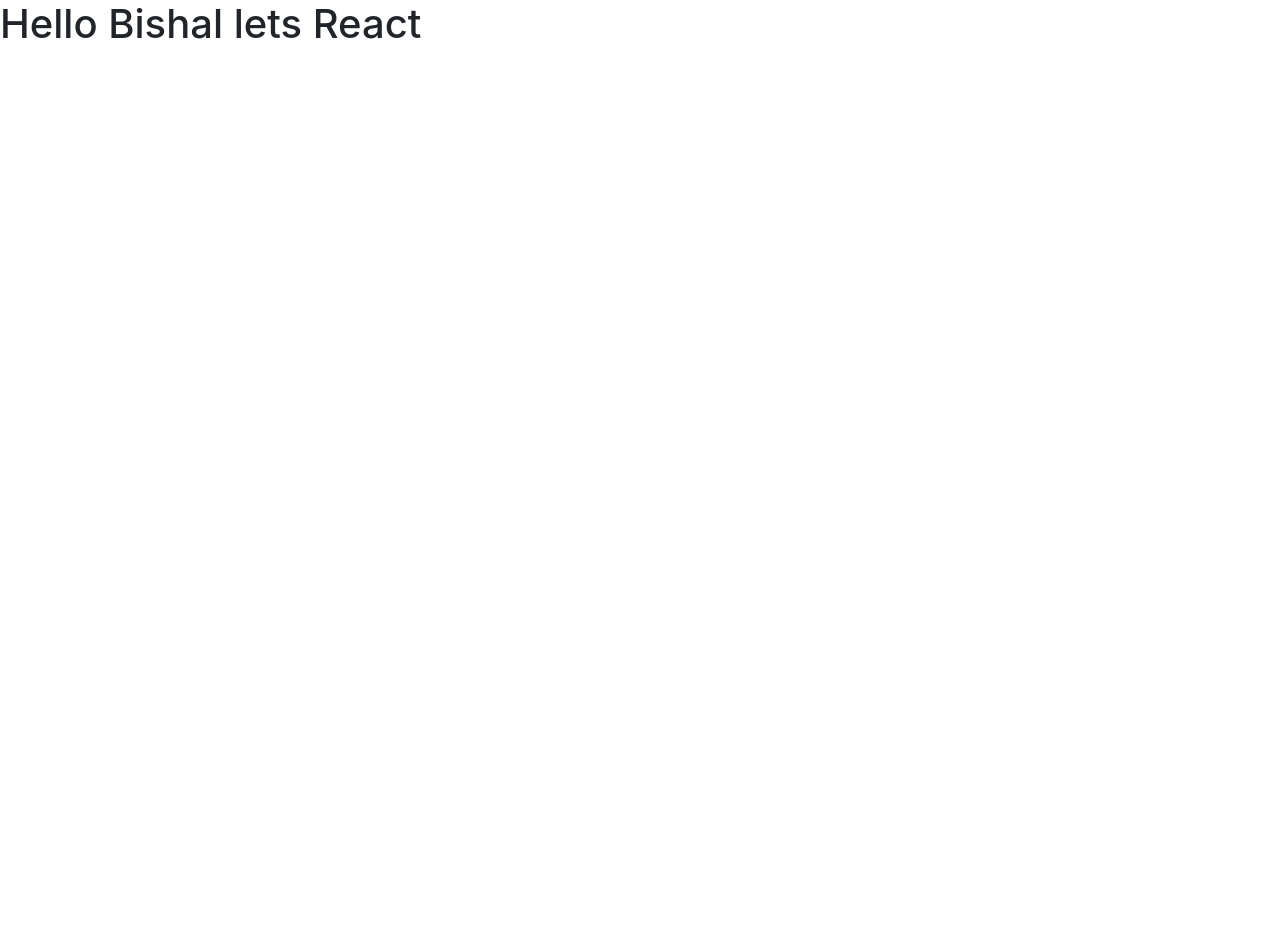
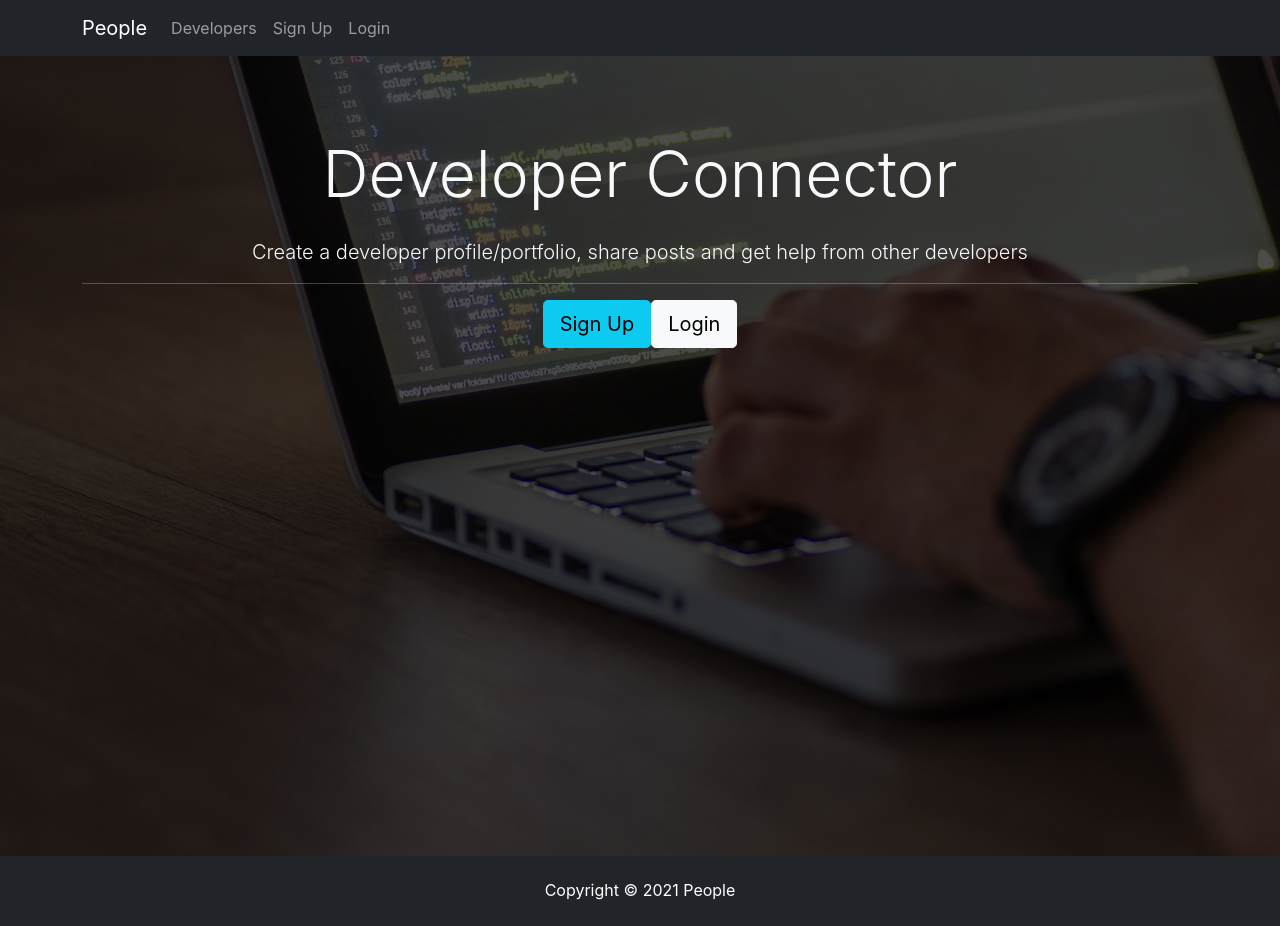
Before and after one commit to bishalSharma1/simple-MERN-app, a React (Create React App) app in the folder client/: page / in a window 1280 px wide. Before the commit the page ends 800 px from the top, so only its background shows below. Built offline with nearby package versions, Linux system fonts and the light colour scheme.

Commit message:
initial components setup

```diff
--- a/client/package.json
+++ b/client/package.json
@@ -8,6 +8,7 @@
     "@testing-library/user-event": "^12.8.3",
     "react": "^17.0.2",
     "react-dom": "^17.0.2",
+    "react-router-dom": "^5.2.0",
     "react-scripts": "4.0.3",
     "web-vitals": "^1.1.2"
   },
--- a/client/src/App.js
+++ b/client/src/App.js
@@ -1,10 +1,24 @@
 import './App.css'
+import { BrowserRouter as Router, Route } from 'react-router-dom'
+import Navbar from './components/layout/Navbar'
+import Footer from './components/layout/Footer'
+import Landing from './components/layout/Landing'
+import Login from './components/auth/Login'
+import Register from './components/auth/Register'
 
 function App() {
   return (
-    <div className='App'>
-      <h1>Hello Bishal lets React</h1>
-    </div>
+    <Router>
+      <div className='App'>
+        <Navbar />
+        <Route exact path='/' component={Landing} />
+        <div className='container'>
+          <Route exact path='/login' component={Login} />
+          <Route exact path='/register' component={Register} />
+        </div>
+        <Footer />
+      </div>
+    </Router>
   )
 }
 
--- /dev/null
+++ b/client/src/components/auth/Login.js
@@ -0,0 +1,7 @@
+import react from 'react'
+
+const Login = () => {
+  return <h1>Login</h1>
+}
+
+export default Login
--- /dev/null
+++ b/client/src/components/auth/Register.js
@@ -0,0 +1,7 @@
+import react from 'react'
+
+const Register = () => {
+  return <h1>Register</h1>
+}
+
+export default Register
--- a/client/src/components/layout/Footer.js
+++ b/client/src/components/layout/Footer.js
@@ -0,0 +1,11 @@
+import React from 'react'
+
+const Footer = () => {
+  return (
+    <footer className='bg-dark text-white mt-5 p-4 text-center'>
+      Copyright &copy; {new Date().getFullYear()} People
+    </footer>
+  )
+}
+
+export default Footer
--- a/client/src/components/layout/Landing.js
+++ b/client/src/components/layout/Landing.js
@@ -0,0 +1,32 @@
+import React from 'react'
+import { Link } from 'react-router-dom'
+
+const Landing = () => {
+  return (
+    <div className='landing'>
+      <div className='dark-overlay landing-inner text-light'>
+        <div className='container'>
+          <div className='row'>
+            <div className='col-md-12 text-center'>
+              <h1 className='display-3 mb-4'>Developer Connector</h1>
+              <p className='lead'>
+                {' '}
+                Create a developer profile/portfolio, share posts and get help
+                from other developers
+              </p>
+              <hr />
+              <Link to='register' className='btn btn-lg btn-info mr-2'>
+                Sign Up
+              </Link>
+              <Link to='login' className='btn btn-lg btn-light'>
+                Login
+              </Link>
+            </div>
+          </div>
+        </div>
+      </div>
+    </div>
+  )
+}
+
+export default Landing
--- a/client/src/components/layout/Navbar.js
+++ b/client/src/components/layout/Navbar.js
@@ -1,9 +1,50 @@
 import React, { Component } from 'react'
+import { Link } from 'react-router-dom'
 
-class Navbar extends Component {
-  render() {
-    return <div></div>
-  }
+const Navbar = () => {
+  return (
+    <>
+      <nav className='navbar navbar-expand-sm navbar-dark bg-dark mb-4'>
+        <div className='container'>
+          <Link className='navbar-brand' to='landing'>
+            People
+          </Link>
+          <button
+            className='navbar-toggler'
+            type='button'
+            data-toggle='collapse'
+            data-target='#mobile-nav'
+          >
+            <span className='navbar-toggler-icon'></span>
+          </button>
+
+          <div className='collapse navbar-collapse' id='mobile-nav'>
+            <ul className='navbar-nav mr-auto'>
+              <li className='nav-item'>
+                <Link className='nav-link' to='profiles'>
+                  {' '}
+                  Developers
+                </Link>
+              </li>
+            </ul>
+
+            <ul className='navbar-nav ml-auto'>
+              <li className='nav-item'>
+                <Link className='nav-link' to='register'>
+                  Sign Up
+                </Link>
+              </li>
+              <li className='nav-item'>
+                <Link className='nav-link' to='login'>
+                  Login
+                </Link>
+              </li>
+            </ul>
+          </div>
+        </div>
+      </nav>
+    </>
+  )
 }
 
 export default Navbar
```
